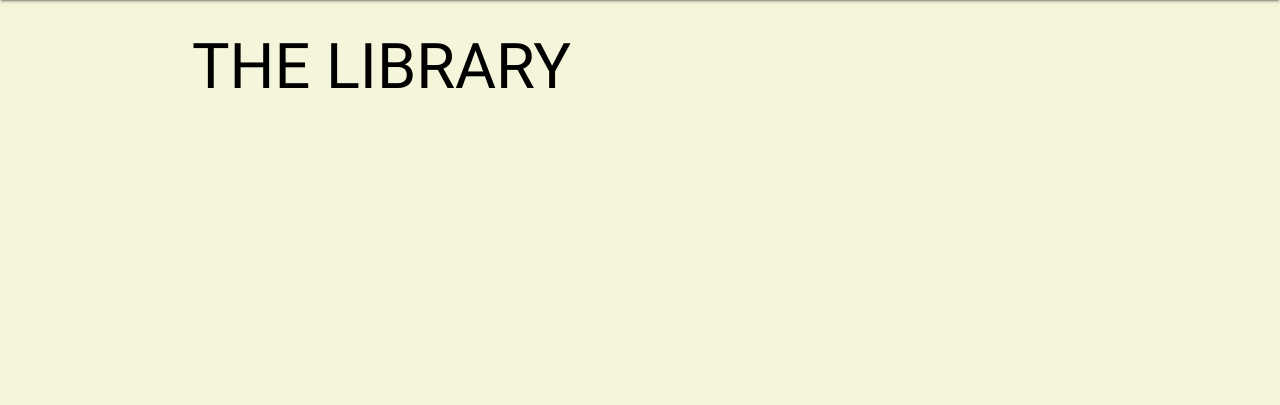
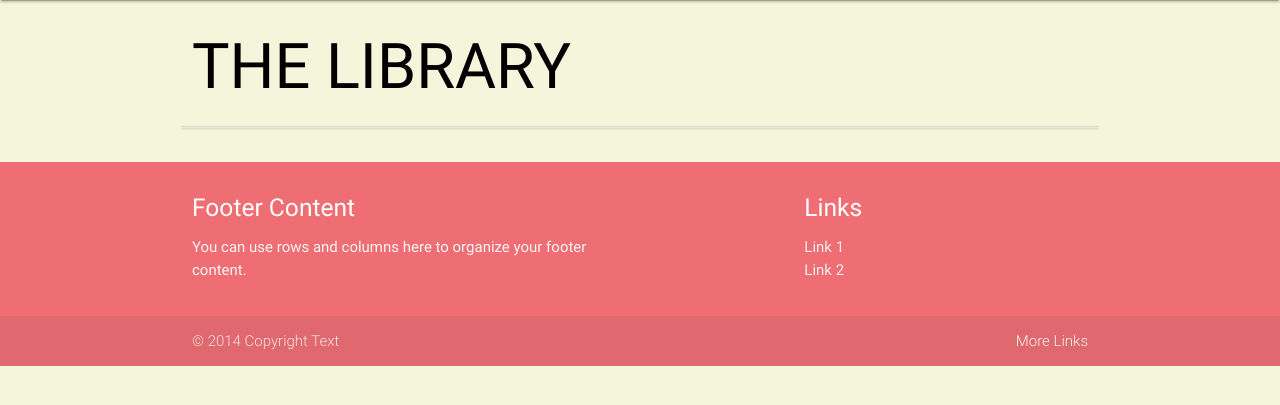
Before and after one commit to dombeesley/datacentricmilestone, a Flask app: page /library in a window 1280 px wide. Shown: the part 64-469 px from the top of the page. Run offline with Flask 2, Linux system fonts and the light colour scheme; some libraries are stand-ins or nearby versions.

Commit message:
add footer section

```diff
--- a/templates/base.html
+++ b/templates/base.html
@@ -39,7 +39,33 @@
     <script type="text/javascript">
         $(document).ready(function() {
             $('select').material_select();
+            $('.collapsible').collapsible();
         });
     </script>
+
+    <footer class="page-footer">
+          <div class="container">
+            <div class="row">
+              <div class="col l6 s12">
+                <h5 class="white-text">Footer Content</h5>
+                <p class="grey-text text-lighten-4">You can use rows and columns here to organize your footer content.</p>
+              </div>
+              <div class="col l4 offset-l2 s12">
+                <h5 class="white-text">Links</h5>
+                <ul>
+                  <li><a class="grey-text text-lighten-3" href="#!">Link 1</a></li>
+                  <li><a class="grey-text text-lighten-3" href="#!">Link 2</a></li>
+                </ul>
+              </div>
+            </div>
+          </div>
+          <div class="footer-copyright">
+            <div class="container">
+            © 2014 Copyright Text
+            <a class="grey-text text-lighten-4 right" href="#!">More Links</a>
+            </div>
+          </div>
+        </footer>
+
 </body>
 </html>
--- a/templates/library.html
+++ b/templates/library.html
@@ -3,4 +3,28 @@
 {% block content %}
 <h1>THE LIBRARY</h1>
 
+<div class="row">
+    <ul class="collapsible">
+        {% for book in library %}
+        <li>
+            <div class="collapsible-header">
+                <div class="col s12">
+                    <i class="material-icons">expand_more</i>
+                    <strong>{{book.title}}</strong> by <em>{{book.author}}</em>
+                </div>
+            </div>
+            <div class="collapsible-body">
+                <div class="col s3">
+                    <img src="{{book.image}}">
+                </div>
+                <div class="col s9">
+                    {{book.book_review}}
+                </div>
+            </div>
+        </li>
+        {% endfor %}
+
+    </ul>
+</div>
+
 {% endblock %}
```
Also changed, not shown: static/css/style.css (line endings or trailing spaces).
